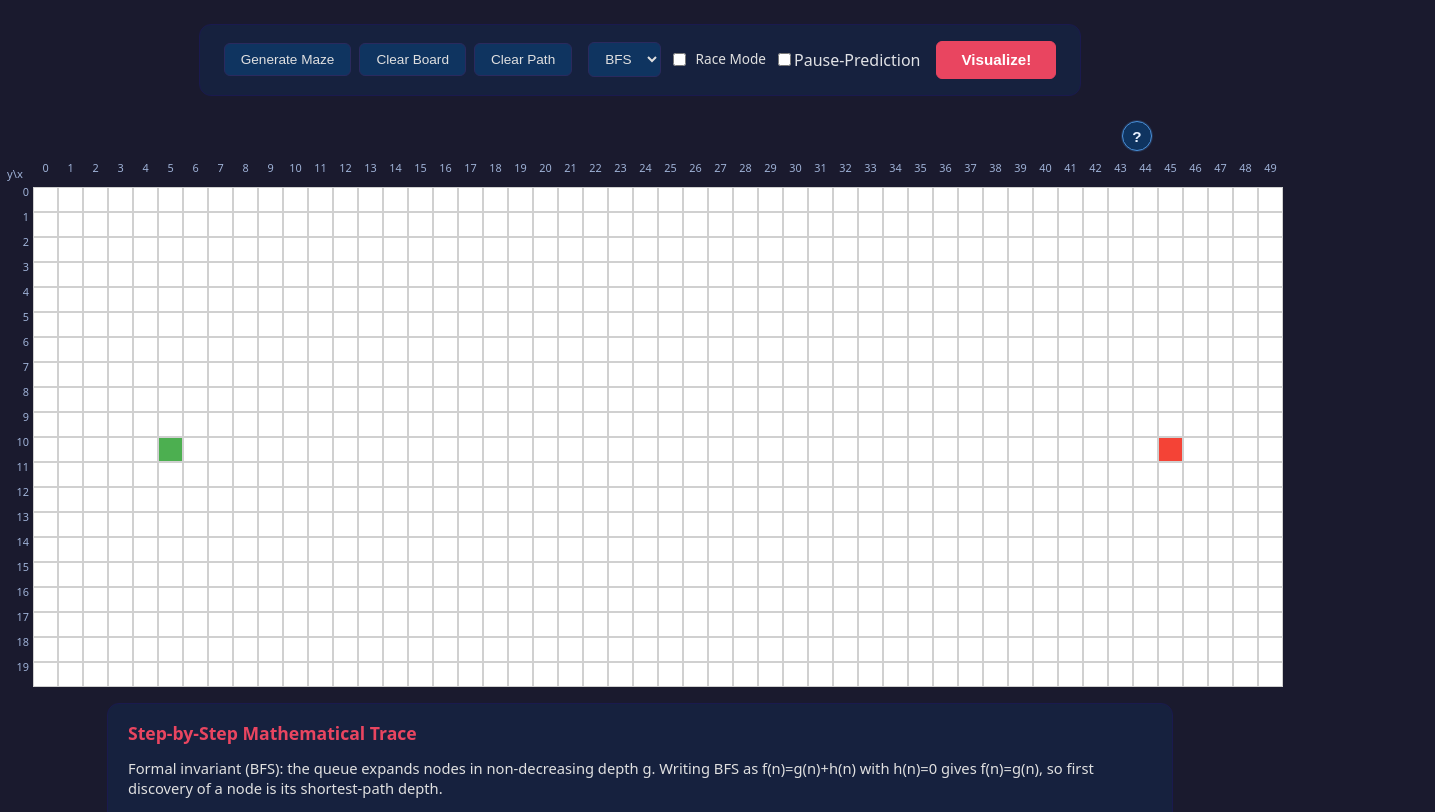
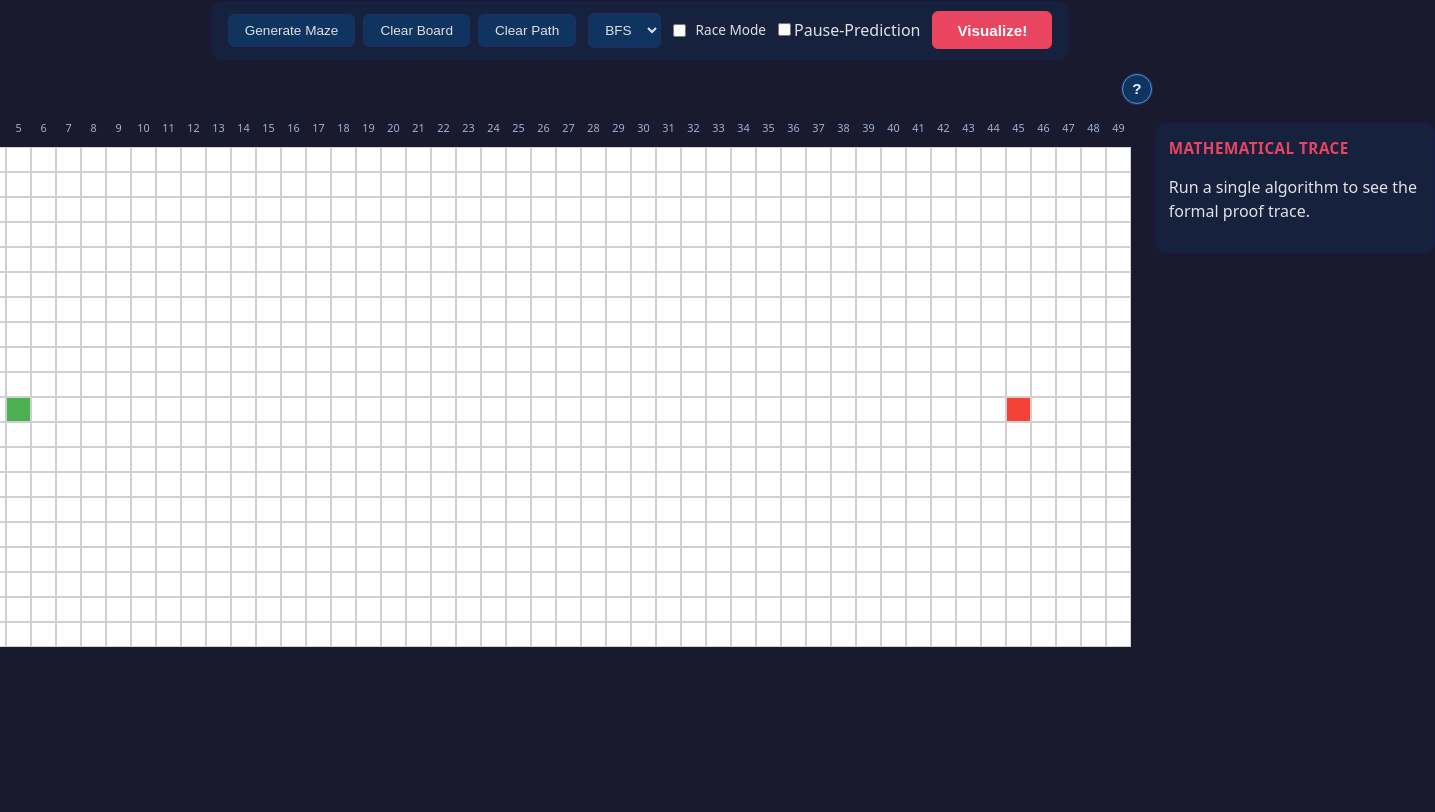
Before and after one commit to ahmedd-walidd/The-Algorithmic-Complexity-Visualizer, a React (Vite) app: page / in a window 1280 px wide. Shown: the part 88-900 px from the top of the page, 1435 px wide, since content can reach past the window. After the commit the page ends 800 px from the top, so only its background shows below. Built offline with nearby package versions, Linux system fonts and the light colour scheme.

Commit message:
Changed mathematical trace position.

```diff
--- a/src/App.css
+++ b/src/App.css
@@ -9,8 +9,8 @@
 
 .app h1 {
   color: #ffffff;
-  margin-bottom: 1.5rem;
-  font-size: 1.6rem;
+  margin-bottom: 0.5rem;
+  font-size: 1.4rem;
   font-weight: 600;
   letter-spacing: 0.5px;
 }
@@ -285,32 +285,110 @@
   cursor: not-allowed;
 }
 
+.main-layout {
+  display: flex;
+  flex-direction: row;
+  align-items: flex-start;
+  justify-content: center;
+  gap: 1.5rem;
+  width: min(1200px, 98vw);
+  margin-top: 0.5rem;
+}
+
+.visualizer-container {
+  display: flex;
+  flex-direction: column;
+  gap: 1rem;
+}
+
+.side-panel {
+  width: 280px;
+  display: flex;
+  flex-direction: column;
+  gap: 1rem;
+  flex-shrink: 0;
+}
+
 .formal-trace-panel {
-  width: min(1024px, 95vw);
-  margin-top: 1rem;
   background: #16213e;
   border: 1px solid #1a1a4e;
   border-radius: 12px;
-  padding: 1rem 1.25rem;
+  padding: 0.8rem;
 }
 
 .formal-trace-panel h2 {
-  margin: 0 0 0.75rem 0;
-  font-size: 1.1rem;
+  margin: 0 0 0.5rem 0;
+  font-size: 0.95rem;
   color: #e94560;
+  text-transform: uppercase;
+  letter-spacing: 0.5px;
 }
 
-.formal-invariant {
-  margin: 0 0 0.75rem 0;
-  color: #e0e0e0;
-  line-height: 1.4;
-  font-size: 0.92rem;
+.trace-hotkey {
+  font-size: 0.75rem;
+  color: #9fb9e8;
+  margin-bottom: 0.6rem;
 }
 
-.trace-notice,
-.trace-empty {
-  margin: 0.5rem 0 0 0;
-  color: #cfcfcf;
+.trace-card p {
+  margin: 0.3rem 0;
+  font-size: 0.82rem;
+  color: #e0e0e0;
+}
+
+.attempt-list {
+  margin-top: 0.6rem;
+  padding-top: 0.6rem;
+  border-top: 1px solid rgba(255,255,255,0.1);
+  display: flex;
+  flex-direction: column;
+  gap: 0.4rem;
+}
+
+.attempt-item-mini {
+  font-size: 0.72rem;
+  color: #cbd5e1;
+}
+
+.more-attempts {
+  font-size: 0.7rem;
+  color: #64748b;
+  margin: 0;
+}
+
+.stats-sidebar {
+  display: flex;
+  flex-direction: column;
+  gap: 0.6rem;
+}
+
+.stat-card-mini {
+  background: rgba(9, 25, 49, 0.65);
+  border: 1px solid rgba(102, 153, 255, 0.2);
+  border-radius: 8px;
+  padding: 0.6rem;
+}
+
+.stat-card-mini h3 {
+  margin: 0 0 0.25rem 0;
+  font-size: 0.85rem;
+  color: #facc15;
+}
+
+.stat-card-mini p {
+  margin: 0.15rem 0;
+  font-size: 0.78rem;
+  color: #cbd5e1;
+}
+
+@media (max-width: 900px) {
+  .main-layout {
+    flex-direction: column;
+    align-items: center;
+  }
+  .side-panel {
+    width: 100%;
+  }
 }
 
 .trace-hotkey {
--- a/src/App.jsx
+++ b/src/App.jsx
@@ -1067,6 +1067,8 @@ function App() {
         </div>
       )}
 
+      <div className="main-layout">
+        <div className="visualizer-container">
           {isRaceMode ? (
             <div className="race-container">
               <Grid
@@ -1115,48 +1117,35 @@ function App() {
                     <p>
                       <strong>Tie-break check:</strong> hovered h={hoveredFrontierNode.h}, minimum h among minimum-f nodes={pausedComparison.minComparison?.minHAmongMinF ?? 'N/A'}
                     </p>
-                <p>
-                  <strong>Why this node matters:</strong> A* only expands frontier nodes with minimum f(n)=g(n)+h(n). If several nodes tie on f, the smallest h is selected. Hover any frontier node to compare it with the current minimum.
-                </p>
                   </>
                 ) : (
                   <>
                     <p>
                       <strong>Chosen vs minimum frontier depth:</strong> hovered g={hoveredFrontierNode.g}, minimum g={pausedComparison.minComparison?.minG ?? 'N/A'}
                     </p>
-                <p>
-                  <strong>BFS metric mapping:</strong> h(n)=0, so f(n)=g(n). This node has minimum frontier depth.
-                </p>
-                <p>
-                  <strong>Why this node matters:</strong> BFS always expands the shallowest queued layer first. Hover any frontier node to compare its depth with the current minimum.
-                </p>
                   </>
                 )}
               </div>
             </section>
           )}
+        </div>
 
         {!isRaceMode && (
+          <aside className="side-panel">
             <section className="formal-trace-panel">
-          <h2>Step-by-Step Mathematical Trace</h2>
+              <h2>Mathematical Trace</h2>
 
-          {isVisualizing && !isRaceMode && (
+              {isVisualizing && (
                 <p className="trace-hotkey">
-              Press <strong>Space</strong> to {isPaused ? 'resume' : 'pause'} the run.
+                  Press <strong>Space</strong> to {isPaused ? 'resume' : 'pause'}.
                 </p>
               )}
-
-          <p className="formal-invariant">
-            {algorithm === 'astar'
-              ? 'Formal invariant (A*): each expansion chooses a node with minimum f(n)=g(n)+h(n) on the frontier (tie-broken by minimum h). With Manhattan h on this unit 4-neighbor grid, h is consistent, so once a node is closed, its g is optimal.'
-              : 'Formal invariant (BFS): the queue expands nodes in non-decreasing depth g. Writing BFS as f(n)=g(n)+h(n) with h(n)=0 gives f(n)=g(n), so first discovery of a node is its shortest-path depth.'}
-          </p>
 
               {traceNotice && <p className="trace-notice">{traceNotice}</p>}
 
               {!currentTrace && !traceNotice && (
                 <p className="trace-empty">
-              Run a single algorithm to see a complete formal proof trace for every move.
+                  Run a single algorithm to see the formal proof trace.
                 </p>
               )}
 
@@ -1166,56 +1155,47 @@ function App() {
                     <strong>Step:</strong> {currentTrace.expansionIndex + 1} / {formalTrace.length}
                   </p>
                   <p>
-                <strong>Expanded node:</strong> ({currentTrace.expandedNode.row}, {currentTrace.expandedNode.col})
+                    <strong>Expanded:</strong> ({currentTrace.expandedNode.row}, {currentTrace.expandedNode.col})
                   </p>
                   <p>
-                <strong>Node equation:</strong> {currentTrace.equation}
+                    <strong>Equation:</strong> {currentTrace.equation}
                   </p>
                   <p>
-                <strong>Selection rule:</strong> {currentTrace.selectedBecause}
-              </p>
-              <p>
-                <strong>Neighbor attempts:</strong> {(currentTrace.attempts || []).length}
+                    <strong>Rule:</strong> {currentTrace.selectedBecause}
                   </p>
 
                   <div className="attempt-list">
-                {(currentTrace.attempts || []).map((attempt, idx) => (
-                  <div key={`${attempt.to.row}-${attempt.to.col}-${idx}`} className="attempt-item">
-                    <p>
+                    {(currentTrace.attempts || []).slice(0, 4).map((attempt, idx) => (
+                      <div key={`${attempt.to.row}-${attempt.to.col}-${idx}`} className="attempt-item-mini">
+                        <span>
                           <strong>Neighbor ({attempt.to.row}, {attempt.to.col}):</strong>{' '}
-                      {attempt.decision.toUpperCase()} ({attempt.reason})
-                    </p>
-                    <p>{attempt.equation}</p>
+                          {attempt.decision.toUpperCase().substring(0, 10)}
+                        </span>
                       </div>
                     ))}
+                    {(currentTrace.attempts || []).length > 4 && (
+                      <p className="more-attempts">...</p>
+                    )}
                   </div>
-
-              <p className="trace-summary">
-                <strong>Step conclusion:</strong> {currentTrace.summary}
-              </p>
                 </div>
               )}
             </section>
-      )}
 
-      {/* ── stats cards ── */}
+            {/* ── stats cards inside sidebar ── */}
             {stats && (
-        <div className="stats-container">
+              <div className="stats-sidebar">
                 {Object.entries(stats).map(([key, { visited, path }]) => (
-            <div key={key} className="stat-card">
+                  <div key={key} className="stat-card-mini">
                     <h3>{key === 'bfs' ? 'BFS' : 'A*'}</h3>
-              <p>
-                Nodes visited: <span className="stat-value">{visited}</span>
-              </p>
-              <p>
-                Path length:{' '}
-                <span className="stat-value">{path > 0 ? path : '—'}</span>
-              </p>
-              {path === 0 && <p className="no-path">No path found!</p>}
+                    <p>Visited: <strong>{visited}</strong></p>
+                    <p>Path: <strong>{path > 0 ? path : '—'}</strong></p>
                   </div>
                 ))}
               </div>
             )}
+          </aside>
+        )}
+      </div>
     </div>
   );
 }
--- a/src/components/ControlPanel/ControlPanel.css
+++ b/src/components/ControlPanel/ControlPanel.css
@@ -4,9 +4,9 @@
   flex-wrap: wrap;
   align-items: center;
   justify-content: center;
-  gap: 1rem;
-  margin-bottom: 1.5rem;
-  padding: 1rem 1.5rem;
+  gap: 0.75rem;
+  margin-bottom: 0.75rem;
+  padding: 0.6rem 1rem;
   background-color: #16213e;
   border-radius: 12px;
   border: 1px solid #1a1a4e;
```
Lines whose indentation alone changed are shown as unchanged.
